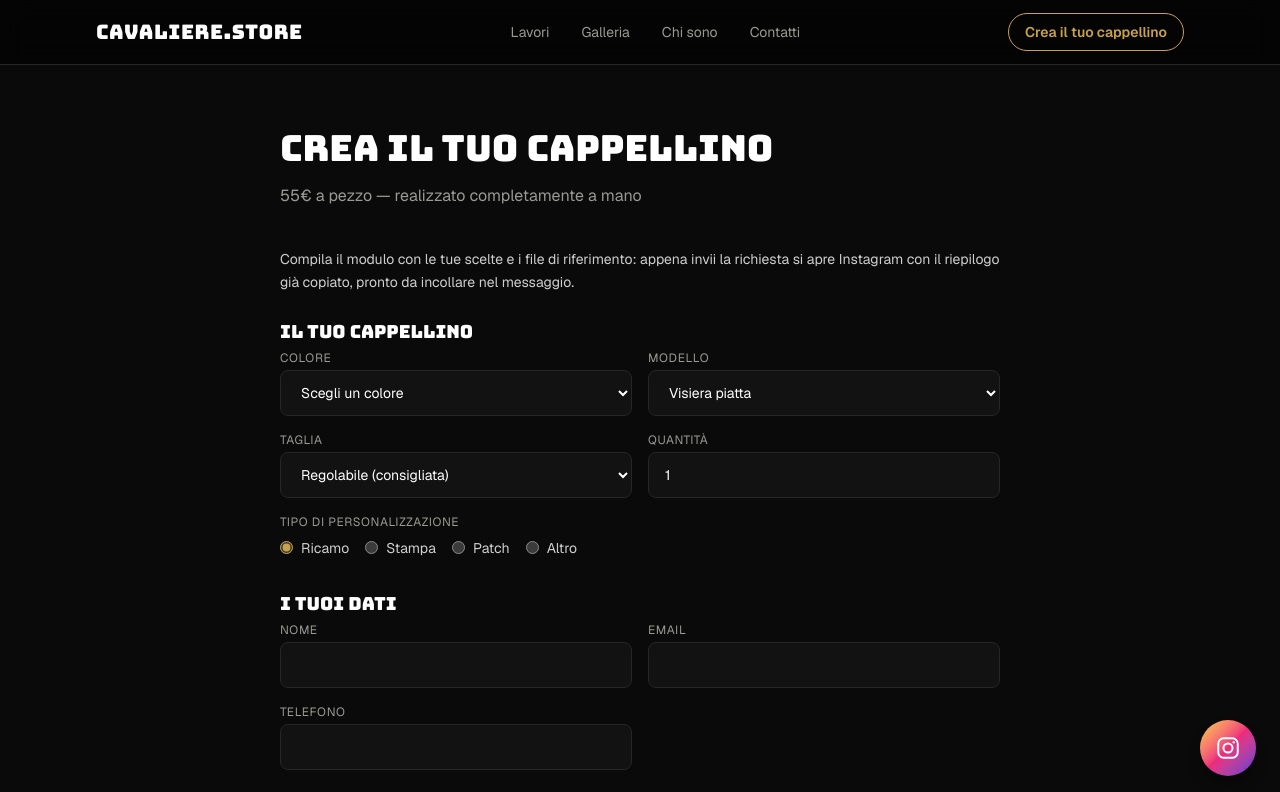
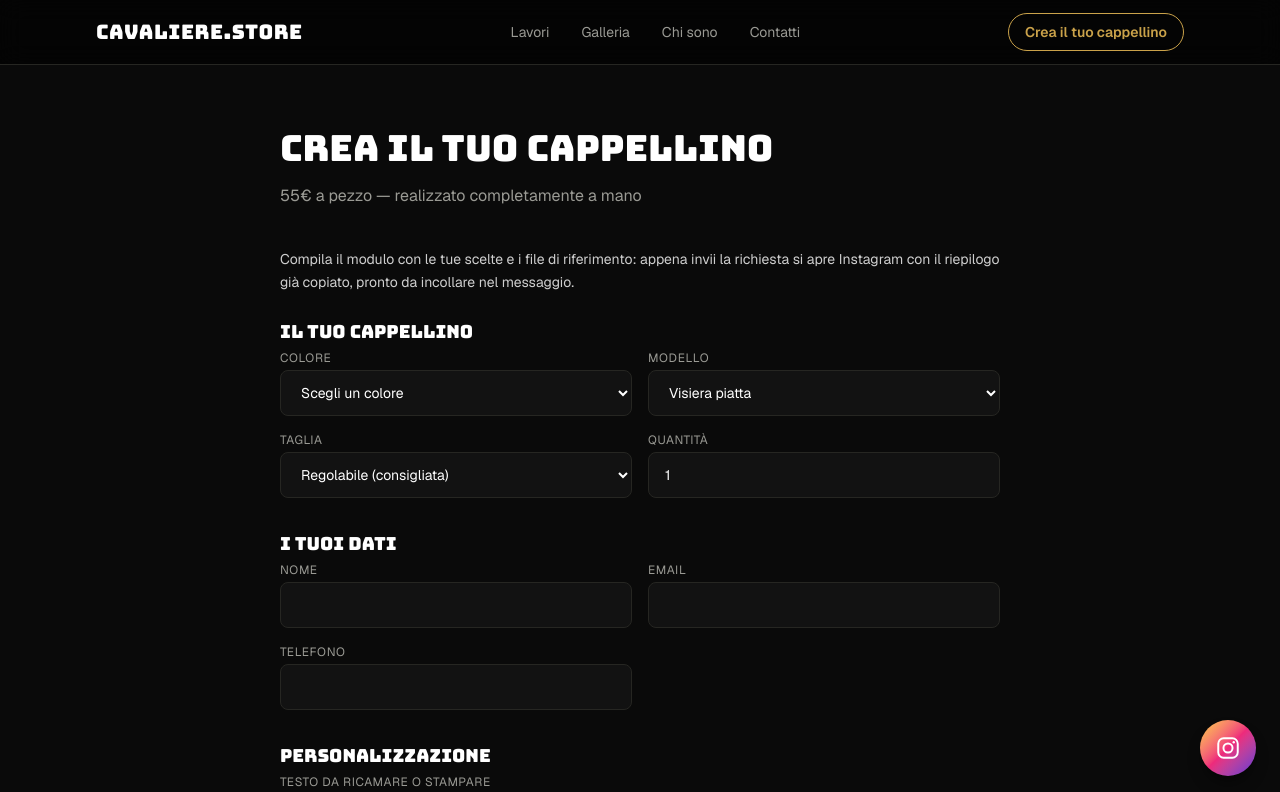
Before and after one commit to danyatta03-ship-it/resi-telos, a Next.js app in the folder cavaliere-store/: page /configuratore in a window 1280 px wide. Shown: the top 792 px of the page. Built offline with nearby package versions, Linux system fonts and the light colour scheme.

Commit message:
Remove 'Tipo di personalizzazione' radio buttons from configuratore form

```diff
--- a/cavaliere-store/src/components/ConfiguratoreForm.tsx
+++ b/cavaliere-store/src/components/ConfiguratoreForm.tsx
@@ -20,7 +20,6 @@ function buildSummary(form: HTMLFormElement) {
     `Modello: ${get("modello")}`,
     `Taglia: ${get("taglia")}`,
     `Quantità: ${get("quantita")}`,
-    `Tipo di personalizzazione: ${get("tipo_lavorazione")}`,
     `Testo da ricamare/stampare: ${get("testo_personalizzazione")}`,
     `Descrizione: ${get("descrizione")}`,
     `Note finali: ${get("note_finali")}`,
@@ -116,27 +115,6 @@ export default function ConfiguratoreForm() {
               className={inputClass}
             />
           </label>
-        </div>
-
-        <div>
-          <span className="mb-2 block text-xs uppercase tracking-wider text-[var(--color-fg-muted)]">
-            Tipo di personalizzazione
-          </span>
-          <div className="flex flex-wrap gap-4">
-            {configuratorOptions.workTypes.map((w, i) => (
-              <label key={w} className="flex items-center gap-2 text-sm text-white/80">
-                <input
-                  type="radio"
-                  name="tipo_lavorazione"
-                  value={w}
-                  required
-                  defaultChecked={i === 0}
-                  className="accent-[var(--color-accent)]"
-                />
-                {w}
-              </label>
-            ))}
-          </div>
         </div>
       </fieldset>
 
--- a/cavaliere-store/src/content/site.ts
+++ b/cavaliere-store/src/content/site.ts
@@ -68,7 +68,6 @@ export const configuratorOptions = {
   colors: ["Nero", "Bianco", "Beige", "Verde militare", "Blu navy"],
   models: ["Visiera piatta"],
   sizes: ["Regolabile (consigliata)", "S/M", "L/XL"],
-  workTypes: ["Ricamo", "Stampa", "Patch", "Altro"],
 };
 
 export const contact = {
```
